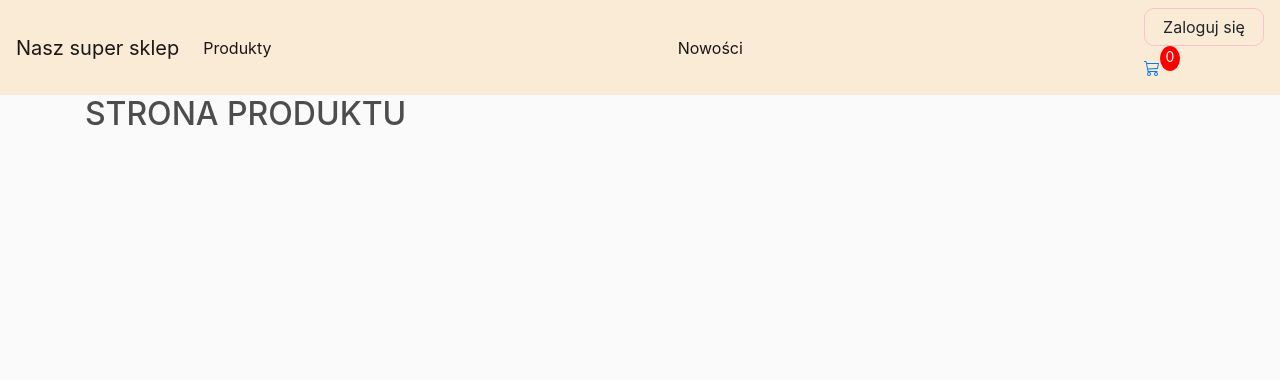
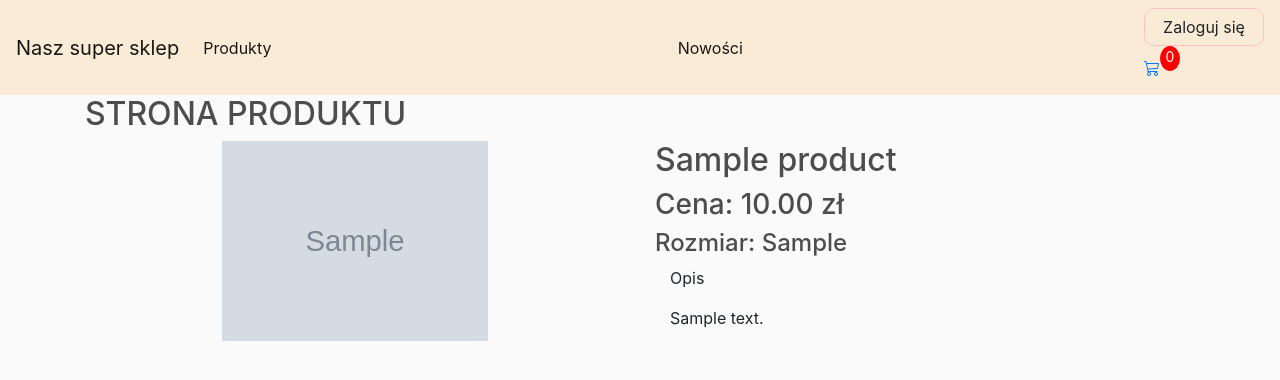
Before and after one commit to ilonakow/ecommerce_shop, a Django app: template shop/templates/shop/product_page.html in a window 1280 px wide. Shown: the top 380 px of the page. Run offline with Django 4.2, Linux system fonts and the light colour scheme; the template is opened without the code that fills it: values that come from a table or form of the project are taken from there, others are empty; tables that the repository leaves empty hold one stand-in row (values such as "Sample post"); grey boxes marked "Sample" are stand-in pictures; some libraries are stand-ins or nearby versions.

Commit message:
added product details page

```diff
--- a/shop/models.py
+++ b/shop/models.py
@@ -24,7 +24,13 @@ class Product(models.Model):
     image = models.ImageField(null=True)
     def __str__(self):
         return self.name
-
+    @property
+    def imageURL(self):
+        try:
+            url = self.image.url
+        except:
+            url = '/images/image_placeholder.jpg'
+        return url
 class Meta:
     verbose_name_plural = 'Products'
 
--- a/shop/templates/shop/product_page.html
+++ b/shop/templates/shop/product_page.html
@@ -10,6 +10,25 @@
 
 {% block content %}
 <h2>STRONA PRODUKTU</h2>
+<div class="row">
+    <div class="col-6">
+
+    <img class="thumbnail" src="{{product.imageURL}}">
+
+
+
+        </div>
+    <div class="col-6">
+<h2> {{ product.name }}</h2>
+        <h3>Cena: {{product.price}} zł</h3>
+        <h4>Rozmiar: {{product.size}}</h4>
+    <div class="col-12">
+        <p>Opis</p>
+        {{product.description}}
+        </div>
+
+    </div>
+
 {% endblock content %}
 
 </body>
--- a/shop/urls.py
+++ b/shop/urls.py
@@ -7,7 +7,8 @@ app_name = 'shop'
 urlpatterns = [
     path('welcome/', views.welcome, name="welcome"),
     path('category/', views.category, name="category"),
-    path('product/', views.product, name="product"),
+    path('product/<int:my_pk>/', views.product, name="product"),
+
 ]
 url_patterns=[
     ...
```
Also changed, not shown: shop/templates/shop/category_page.html (+5 -6 lines), shop/views.py (+8 -3 lines).
